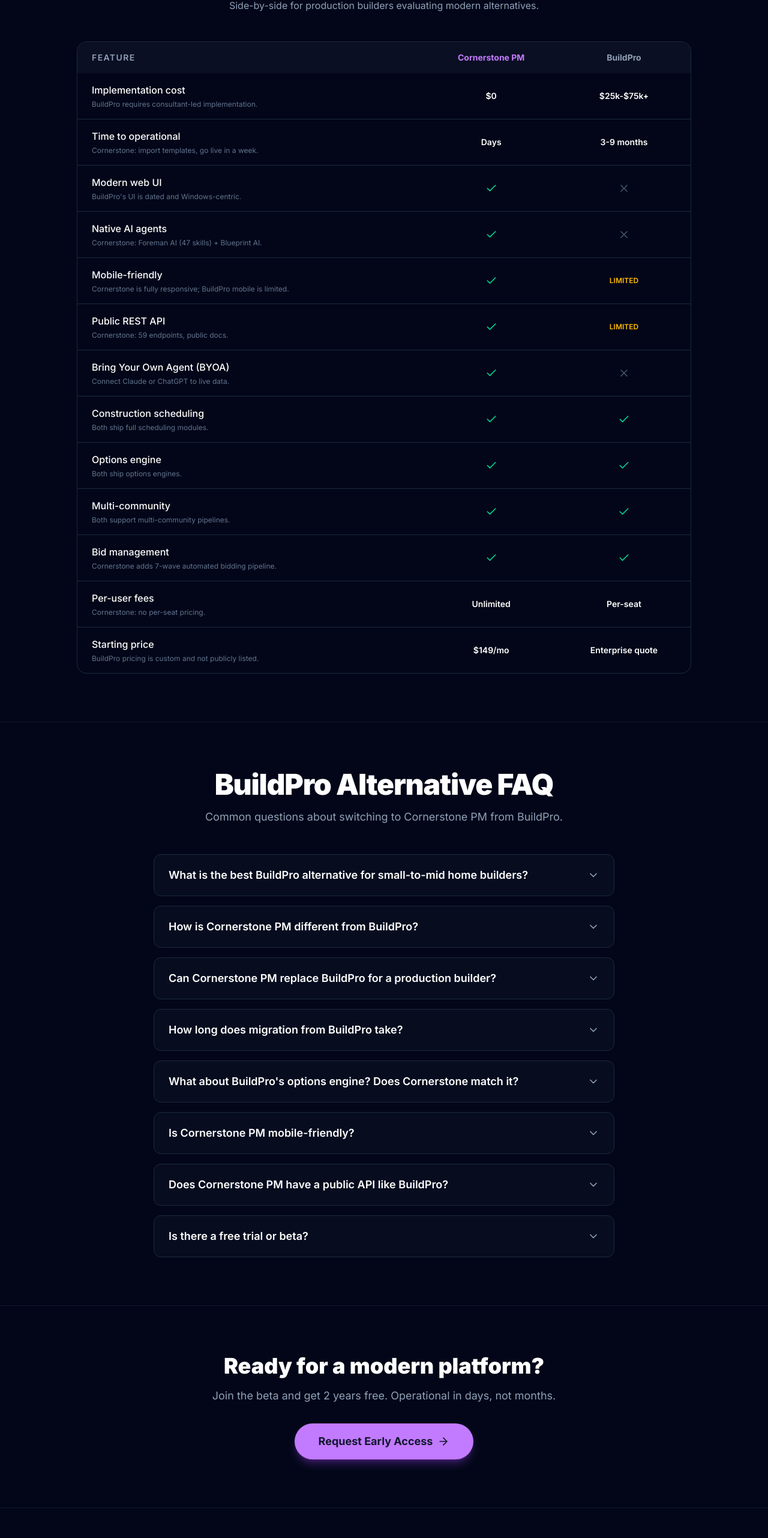
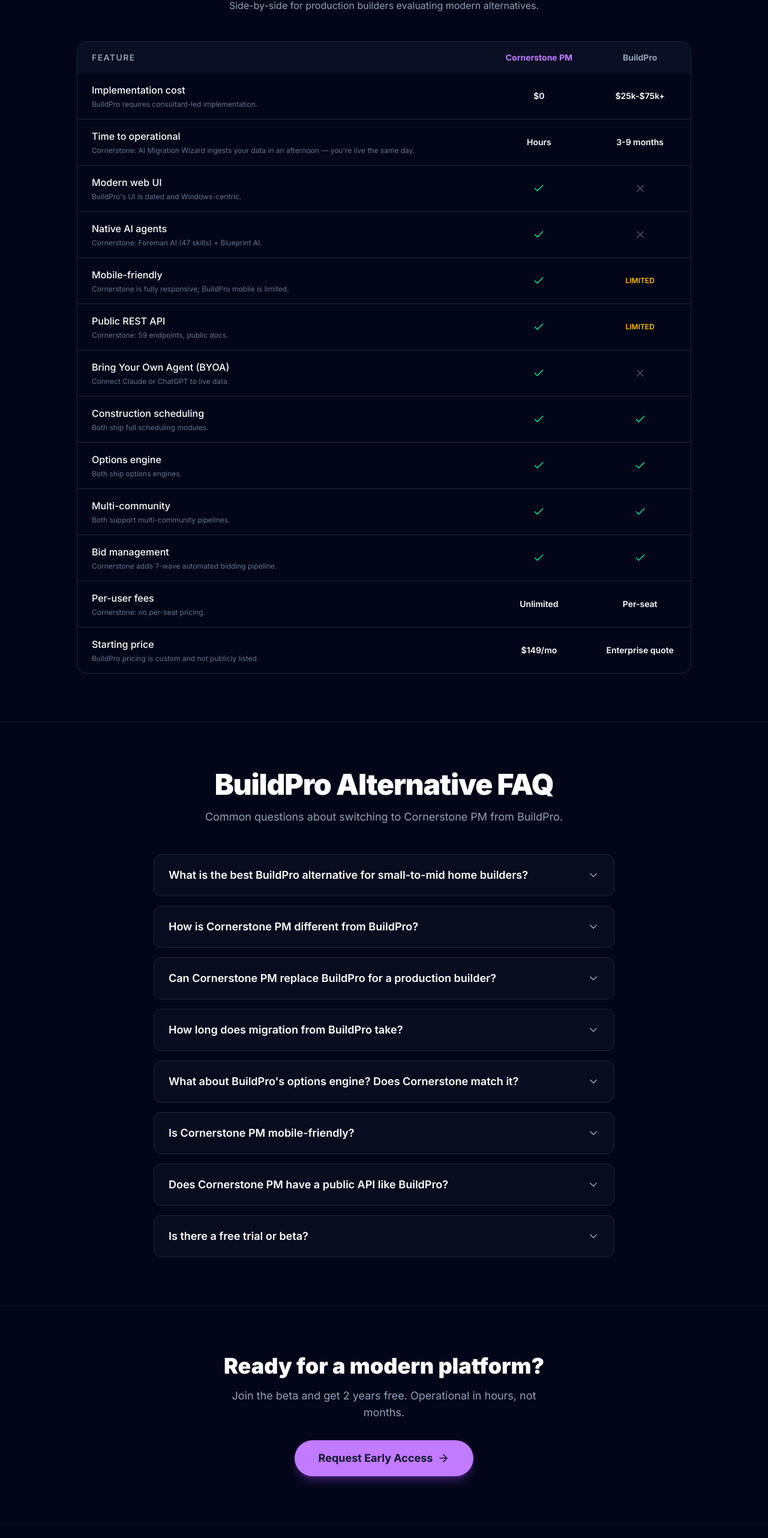
Before and after one commit to Scootermcgavin121/cornerstone-marketing-v2, a Next.js app: page /buildpro-alternative in a window 1280 px wide. Shown: the part 816-3380 px from the top of the page at 60% size. Built offline with nearby package versions, Linux system fonts and the light colour scheme; grey boxes are pictures that could not be loaded.

Commit message:
feat(positioning): downgrade setup/migration time from 'Days' to 'Hours' across all surfaces -- AI Migration Wizard makes same-day go-live realistic

```diff
--- a/src/app/blog/home-builder-software-buyer-guide-2026/page.tsx
+++ b/src/app/blog/home-builder-software-buyer-guide-2026/page.tsx
@@ -40,7 +40,7 @@ const faqItems: FAQItem[] = [
   },
   {
     q: "How long does it take to implement home builder software?",
-    a: "Implementation timelines vary widely. NEWSTAR and BuildPro typically take 3–12 months with dedicated consultants. Buildertrend onboarding usually runs 4–8 weeks. Modern cloud-native platforms like Cornerstone PM can be up and running with real data in days — no IT infrastructure or implementation consultants required.",
+    a: "Implementation timelines vary widely. NEWSTAR and BuildPro typically take 3–12 months with dedicated consultants. Buildertrend onboarding usually runs 4–8 weeks. Modern cloud-native platforms like Cornerstone PM can be up and running with real data in hours — the AI Migration Wizard ingests your existing data in an afternoon, no IT infrastructure or implementation consultants required.",
   },
   {
     q: "Does home builder software have AI capabilities in 2026?",
@@ -264,7 +264,7 @@ export default function BuyerGuidePage() {
             NEWSTAR: $25,000–$100,000+ upfront, 3–12 month timeline, dedicated IT required.
             BuildPro: Enterprise contract, Citrix infrastructure, 2–6 month onboarding.
             Buildertrend: $499/month base, 4–8 weeks to productive use, plugin costs for integrations.
-            Cornerstone PM: $0 implementation, no IT infrastructure, live with real data in days.
+            Cornerstone PM: $0 implementation, no IT infrastructure, live with real data in hours.
           </p>
           <p>
             For a detailed breakdown of what NEWSTAR actually costs for mid-market builders, see the
--- a/src/app/blog/migrating-from-buildertrend-to-cornerstone/page.tsx
+++ b/src/app/blog/migrating-from-buildertrend-to-cornerstone/page.tsx
@@ -303,7 +303,7 @@ export default function MigratingFromBuildertrendPage() {
             Cornerstone PM is currently in free beta for early adopters. There&apos;s no implementation fee,
             no IT setup, and no 90-day onboarding queue. If you&apos;re a production home builder who&apos;s been
             paying Buildertrend $499+/month for a tool that wasn&apos;t designed for your workflow, the migration
-            is worth the 3–5 days of setup time.
+            is worth a single afternoon of setup time — the AI Migration Wizard handles the rest.
           </p>
 
         </div>
--- a/src/app/blog/newstar-implementation-cost-breakdown/page.tsx
+++ b/src/app/blog/newstar-implementation-cost-breakdown/page.tsx
@@ -274,7 +274,7 @@ export default function NewstarImplementationCostPage() {
               AI material takeoff
             </Link>
             , vendor bidding, design center, and buyer portal built into a single platform. Implementation
-            cost: $0. Go-live timeline: days, not months. No consultants required.
+            cost: $0. Go-live timeline: hours, not months. No consultants required.
           </p>
           <p>
             For a builder spending $60,000–$100,000 annually on NEWSTAR licensing and support, switching
--- a/src/app/buildpro-alternative/page.tsx
+++ b/src/app/buildpro-alternative/page.tsx
@@ -13,7 +13,7 @@ export const metadata = {
 
 const comparisonRows = [
   { feature: "Implementation cost", cornerstone: "$0", buildpro: "$25k-$75k+", note: "BuildPro requires consultant-led implementation." },
-  { feature: "Time to operational", cornerstone: "Days", buildpro: "3-9 months", note: "Cornerstone: import templates, go live in a week." },
+  { feature: "Time to operational", cornerstone: "Hours", buildpro: "3-9 months", note: "Cornerstone: AI Migration Wizard ingests your data in an afternoon — you're live the same day." },
   { feature: "Modern web UI", cornerstone: true, buildpro: false, note: "BuildPro's UI is dated and Windows-centric." },
   { feature: "Native AI agents", cornerstone: true, buildpro: false, note: "Cornerstone: Foreman AI (47 skills) + Blueprint AI." },
   { feature: "Mobile-friendly", cornerstone: true, buildpro: "limited", note: "Cornerstone is fully responsive; BuildPro mobile is limited." },
@@ -34,7 +34,7 @@ const faqItems: FAQItem[] = [
   },
   {
     q: "How is Cornerstone PM different from BuildPro?",
-    a: "Three key differences: (1) Cornerstone PM is a modern, web-based, mobile-friendly platform &mdash; BuildPro's UI is dated and Windows-centric; (2) Cornerstone ships native AI agents (Foreman AI, Blueprint AI) that BuildPro doesn't offer at any tier; (3) Cornerstone is operational in days at $149/mo with unlimited users, while BuildPro requires $25k-$75k+ implementation budgets.",
+    a: "Three key differences: (1) Cornerstone PM is a modern, web-based, mobile-friendly platform &mdash; BuildPro's UI is dated and Windows-centric; (2) Cornerstone ships native AI agents (Foreman AI, Blueprint AI) that BuildPro doesn't offer at any tier; (3) Cornerstone is operational in hours at $149/mo with unlimited users, while BuildPro requires $25k-$75k+ implementation budgets.",
   },
   {
     q: "Can Cornerstone PM replace BuildPro for a production builder?",
@@ -139,7 +139,7 @@ export default function BuildProAlternativePage() {
       <section className="py-20 px-4 text-center border-t border-slate-800/60">
         <h2 className="text-4xl font-black mb-4">Ready for a modern platform?</h2>
         <p className="text-slate-400 text-lg mb-8 max-w-xl mx-auto">
-          Join the beta and get 2 years free. Operational in days, not months.
+          Join the beta and get 2 years free. Operational in hours, not months.
         </p>
         <Link href="/beta" className="inline-flex items-center gap-2 px-10 py-4 rounded-full bg-purple-400 text-slate-900 font-bold text-lg hover:bg-purple-300 transition-all duration-200 shadow-lg shadow-purple-500/30">
           Request Early Access <ArrowRight className="w-5 h-5" />
--- a/src/app/compare/page.tsx
+++ b/src/app/compare/page.tsx
@@ -22,7 +22,7 @@ const rows: { category: string; features: { label: string; values: CellValue[] }
     features: [
       { label: "Monthly pricing (no enterprise contract)", values: [YES, NO, YES, YES] },
       { label: "Setup cost", values: ["Free beta", "$25,000+", "$0", "$0"] },
-      { label: "Implementation time", values: ["Days", "6-12 months", "Weeks", "Weeks"] },
+      { label: "Implementation time", values: ["Hours", "6-12 months", "Weeks", "Weeks"] },
       { label: "Purpose-built for production home builders (vs. custom/remodel)", values: [YES, YES, PARTIAL, PARTIAL] },
       { label: "Starting price", values: ["$149/mo", "$500+/mo", "$499/mo", "$399/mo"] },
     ],
@@ -34,7 +34,7 @@ const rows: { category: string; features: { label: string; values: CellValue[] }
       { label: "23 dedicated CSV import endpoints (vendors, homes, communities, templates, scopes, takeoffs, parts, budgets...)", values: [YES, NO, PARTIAL, PARTIAL] },
       { label: "AI-powered bid import (parse any vendor format — Excel, PDF, scanned, handwritten)", values: [YES, NO, NO, NO] },
       { label: "Self-serve migration (no consultant required)", values: [YES, NO, PARTIAL, PARTIAL] },
-      { label: "Migration timeline", values: ["Days", "3-12 months", "1-2 weeks", "1-2 weeks"] },
+      { label: "Migration timeline", values: ["Hours", "3-12 months", "1-2 weeks", "1-2 weeks"] },
       { label: "Migration cost", values: ["$0", "$5,000-$20,000", "$0-$2,500", "$0-$2,500"] },
     ],
   },
@@ -241,7 +241,7 @@ export default function ComparePage() {
         <div className="max-w-5xl mx-auto grid grid-cols-2 sm:grid-cols-4 gap-6">
           {[
             { num: "$149/mo", label: "Starting price", sub: "vs $499+ elsewhere" },
-            { num: "Days", label: "Setup time", sub: "vs 6-12 months for NEWSTAR" },
+            { num: "Hours", label: "Setup time", sub: "vs 6-12 months for NEWSTAR" },
             { num: "$0", label: "Implementation cost", sub: "vs $25,000+ for BuildPro" },
             { num: "110+", label: "Database tables", sub: "and growing — built for construction, not adapted" },
           ].map((s) => (
--- a/src/app/features/page.tsx
+++ b/src/app/features/page.tsx
@@ -67,7 +67,7 @@ const featureDetails = [
       "Purchase orders: Draft → Sent → Acknowledged → Invoiced → Paid",
       "Change order approval workflow with full audit trail",
       "Active homes dashboard with financial rollup",
-      "BuilderTrend migration support — switch in days",
+      "BuilderTrend migration support — AI Migration Wizard ingests your data in an afternoon",
       "Bid Import AI — upload any vendor format (Excel, PDF, scanned docs, handwritten quotes), AI extracts and maps line items",
       "Fuzzy catalog matching with confidence scores — review, approve, or reject before importing",
       "3 import modes: as a Bid, Vendor Pricing, or Takeoffs",
--- a/src/app/migrate/page.tsx
+++ b/src/app/migrate/page.tsx
@@ -331,7 +331,7 @@ export default function MigratePage() {
                 Buildertrend onboarding is months long. Newstar implementation runs into 5 figures. Our AI Migration Wizard runs in minutes — and it's free.
               </p>
               <p className="text-slate-400 text-base max-w-2xl mx-auto">
-                Export from your old platform → drop in the file → AI maps it → click import. Days, not months. No consultants. No data hostages.
+                Export from your old platform → drop in the file → AI maps it → click import. Hours, not months. No consultants. No data hostages.
               </p>
             </div>
           </div>
--- a/src/app/newstar-alternative/page.tsx
+++ b/src/app/newstar-alternative/page.tsx
@@ -13,7 +13,7 @@ export const metadata = {
 
 const comparisonRows = [
   { feature: "Implementation cost", cornerstone: "$0", newstar: "$25k-$100k+", note: "NEWSTAR requires extensive consultant-led implementation." },
-  { feature: "Time to operational", cornerstone: "Days", newstar: "3-12 months", note: "Cornerstone: AI Migration Wizard (Live in Beta) + 23 CSV import endpoints. Drop files, wizard does the rest." },
+  { feature: "Time to operational", cornerstone: "Hours", newstar: "3-12 months", note: "Cornerstone: AI Migration Wizard (Live in Beta) + 23 CSV import endpoints. Drop files, wizard does the rest — a small builder can be operational in an afternoon." },
   { feature: "Starting monthly price", cornerstone: "$149", newstar: "Enterprise quote", note: "NEWSTAR pricing is custom and not publicly listed." },
   { feature: "Per-user fees", cornerstone: "Unlimited users", newstar: "Per-seat", note: "Cornerstone: no per-seat pricing on any plan." },
   { feature: "Built for small-to-mid builders", cornerstone: true, newstar: false, note: "NEWSTAR is designed for top-100 enterprise home builders." },
@@ -89,7 +89,7 @@ export default function NewstarAlternativePage() {
           <p className="text-xl text-slate-400 max-w-3xl mx-auto mb-8">
             Cornerstone PM is the modern NEWSTAR and BuildPro alternative for small-to-mid production home builders.
             Same core capabilities &mdash; options engine, floorplan pricing matrix, multi-community management &mdash; plus
-            native AI agents and a public REST API. Starts at $149/mo. Operational in days, not months.
+            native AI agents and a public REST API. Starts at $149/mo. Operational in hours, not months.
           </p>
           <div className="flex flex-col sm:flex-row gap-4 justify-center">
             <Link href="/beta" className="px-8 py-4 rounded-full bg-purple-400 text-slate-900 font-bold text-lg hover:bg-purple-300 transition-all duration-200 shadow-lg shadow-purple-500/30 hover:-translate-y-0.5 inline-flex items-center justify-center gap-2">
@@ -163,7 +163,7 @@ export default function NewstarAlternativePage() {
       <section className="py-20 px-4 text-center border-t border-slate-800/60">
         <h2 className="text-4xl font-black mb-4">Ready to leave the implementation quagmire?</h2>
         <p className="text-slate-400 text-lg mb-8 max-w-xl mx-auto">
-          Join the beta and get 2 years free. Operational in days, not months.
+          Join the beta and get 2 years free. Operational in hours, not months.
         </p>
         <Link href="/beta" className="inline-flex items-center gap-2 px-10 py-4 rounded-full bg-purple-400 text-slate-900 font-bold text-lg hover:bg-purple-300 transition-all duration-200 shadow-lg shadow-purple-500/30">
           Request Early Access <ArrowRight className="w-5 h-5" />
```
